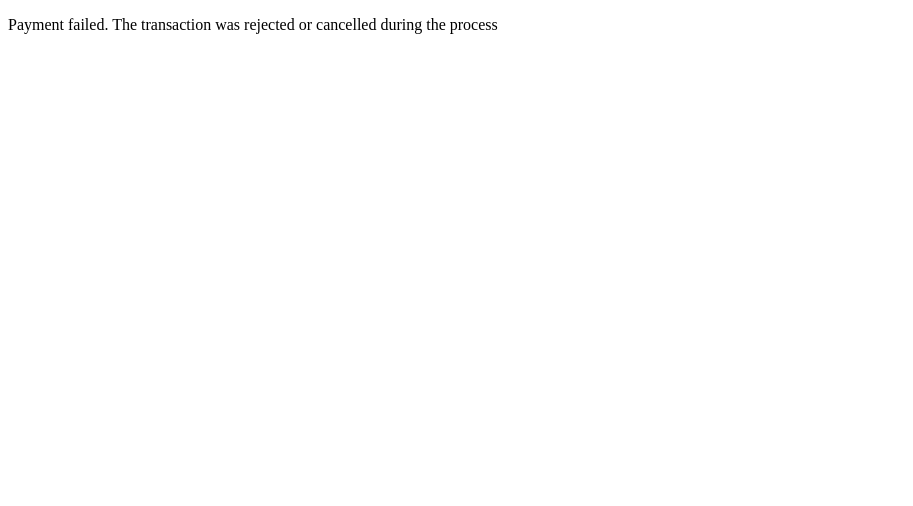
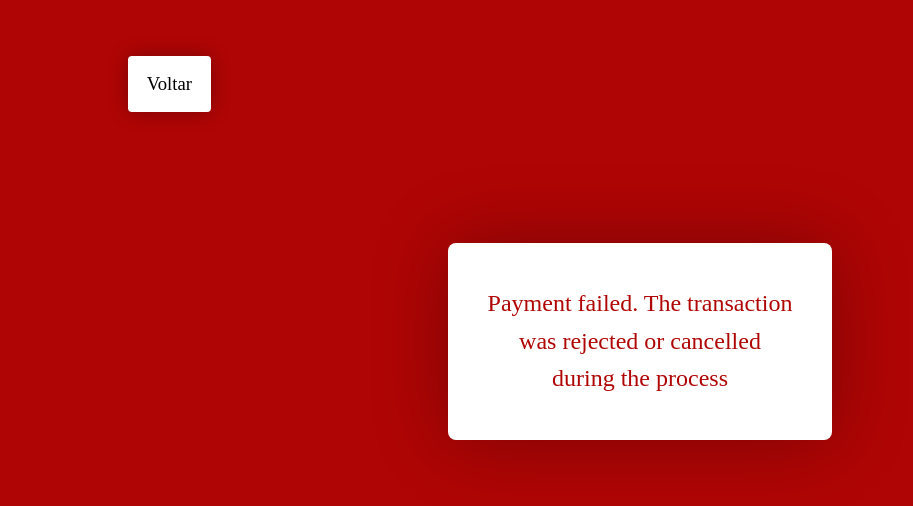
Before and after one commit to lincoln2004/ecommerce-app, a FastAPI app: page /failure in a window 1280 px wide. Shown: the top 506 px of the page, without its empty margins (0-913 px from the left). Run offline with FastAPI, Linux system fonts and the light colour scheme.

Commit message:
added new code in backurls.css; modifications in pedido lifecycle

```diff
--- a/src/controller_module/pedidos_controller.py
+++ b/src/controller_module/pedidos_controller.py
@@ -4,7 +4,6 @@ from fastapi.responses import RedirectResponse
 from dotenv import load_dotenv
 load_dotenv()
 
-from datetime import datetime
 from sqlalchemy.orm import Session
 
 from src.data_module.settlement_data_module import get_db
--- a/src/service_module/pedido_service.py
+++ b/src/service_module/pedido_service.py
@@ -46,7 +46,8 @@ class PedidoService:
                     "installments": 1
                 },
                 "items": [produto.preference_formated(quantity)],
-                "external_reference": pedido_id # Vital para o Webhook!
+                "external_reference": pedido_id,
+                "auto_return": "approved"
             }
 
 
--- /dev/null
+++ b/static/css/backurls.css
@@ -0,0 +1,99 @@
+
+
+main {
+    width: 100%; height: 100%;
+
+    display: flex; flex-direction: column;
+
+    align-items: center; justify-content: flex-start;
+
+    padding: 3rem 0 0 0; box-sizing: border-box;
+
+}
+
+main header {
+
+    width: 80%; height: 3rem;
+
+    display: flex; align-items: center;
+
+    justify-content: flex-start;
+}
+
+main header a {
+
+    color: black; width: fit-content;
+
+    padding: 0 1rem; border-radius: 4px;
+
+    box-shadow: 0 0 1rem rgba(0, 0, 0, 0.3);
+
+    background-color: white; height: 3rem;
+
+    text-align: center; line-height: 3rem;
+}
+
+main header a:hover {
+
+    transition: 0.3s;
+
+    box-shadow: 0 0 1rem rgba(0, 0, 0, 0.6);
+}
+
+main article {
+
+    width: 30%; height: fit-content;
+
+    box-sizing: border-box; padding: 1rem 0;
+
+    display: flex; flex-direction: column;
+
+    align-items: center; justify-content: flex-start;
+
+    border-radius: 8px; background-color: white;
+
+    box-shadow: 0 0 4rem rgba(0, 0, 0, 0.3);
+
+    user-select: none; margin-top: 7rem;
+}
+
+main article p {
+
+    width: 80%; height: fit-content;
+
+    text-align: center; line-height: 2rem;
+
+    font-size: 18pt;
+}
+
+main article input[type=hidden] {
+
+    display: none;
+}
+
+article:has(input[data-status="success"]) p {
+    color: rgb(0, 110, 2);
+}
+
+article:has(input[data-status="failure"]) p {
+    color: rgb(176, 5, 5);
+}
+
+article:has(input[data-status="pending"]) p {
+    color: rgb(209, 115, 0);
+}
+
+body:has(input[data-status="success"]) {
+
+    background-color: rgb(27, 202, 0);
+}
+
+body:has(input[data-status="failure"]) {
+
+    background-color: rgb(176, 5, 5);
+}
+
+body:has(input[data-status="pending"]) {
+
+    background-color: rgb(209, 115, 0);
+}
--- a/templates/backurls/failure.html
+++ b/templates/backurls/failure.html
@@ -1,13 +1,26 @@
 {% extends "base.html" %}
+
+{% block style_container %}
+
+    <link rel="stylesheet" href="{{ url_for('static', path='css/backurls.css') }}">
+    <link rel="stylesheet" href="{{ url_for('static', path='css/base.css') }}">
+
+{% endblock %}
 
 {% block content %}
 
     <main>
 
+        <header>
+            <a href="{{ url_for('list_produto') }}">Voltar</a>
+        </header>
+
         <article>
             <p>
                 Payment failed. The transaction was rejected or cancelled during the process
             </p>
+
+            <input type="hidden" data-status="failure">
         </article>
 
     </main>
```
Also changed, not shown: templates/backurls/pending.html (+13 -0 lines), templates/backurls/success.html (+13 -0 lines).
